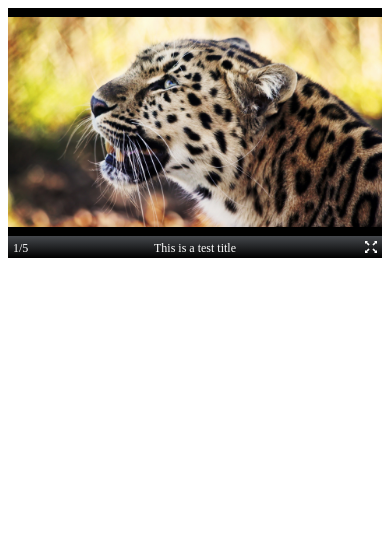
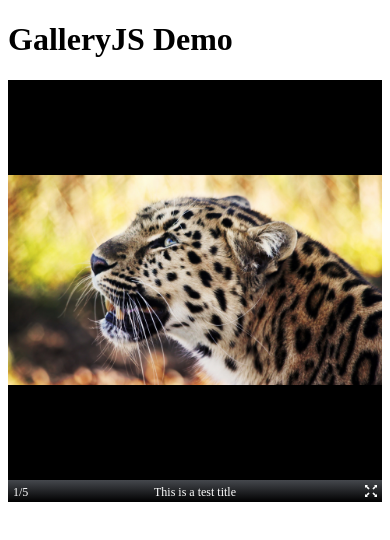
Before and after one commit to Yinteger/GalleryJS, a website built with webpack: page index.html in a window 390 px wide. Built offline with Linux system fonts and the light colour scheme.

Commit message:
Fixed YouTube HTTPS issue and updated demo page to be mobile friendly

```diff
--- a/index.html
+++ b/index.html
@@ -2,9 +2,17 @@
 <html lang="en">
 <head>
     <meta charset="UTF-8">
-    <title>EasyGalleryDemo</title>
+    <title>GalleryJS Demo</title>
+    <meta name="viewport" content="width=device-width, initial-scale=1">
+    <style>
+        #gallery-container .gallery {
+            width: 100%;
+            height: 50vh;
+        }
+    </style>
 </head>
 <body>
+    <h1>GalleryJS Demo</h1>
     <div id="gallery-container"></div>
     <script src="./dist/gallery.js"></script>
     <script>
--- a/src/items/YouTubeItem.js
+++ b/src/items/YouTubeItem.js
@@ -11,7 +11,7 @@ export default class YouTubeItem extends GalleryItem {
         this.element.setAttribute('id', "player");
         this.element.setAttribute('type', 'text/html');
         this.element.setAttribute('frameborder', '0');
-        var url = "http://www.youtube.com/embed/" + video_id + "?enablejsapi=1";
+        var url = "https://www.youtube.com/embed/" + video_id + "?enablejsapi=1";
         for (var i in player_vars) {
             url += "&" + i + "=" + player_vars[i];
         }
```
Also changed, not shown: dist/gallery.js.
